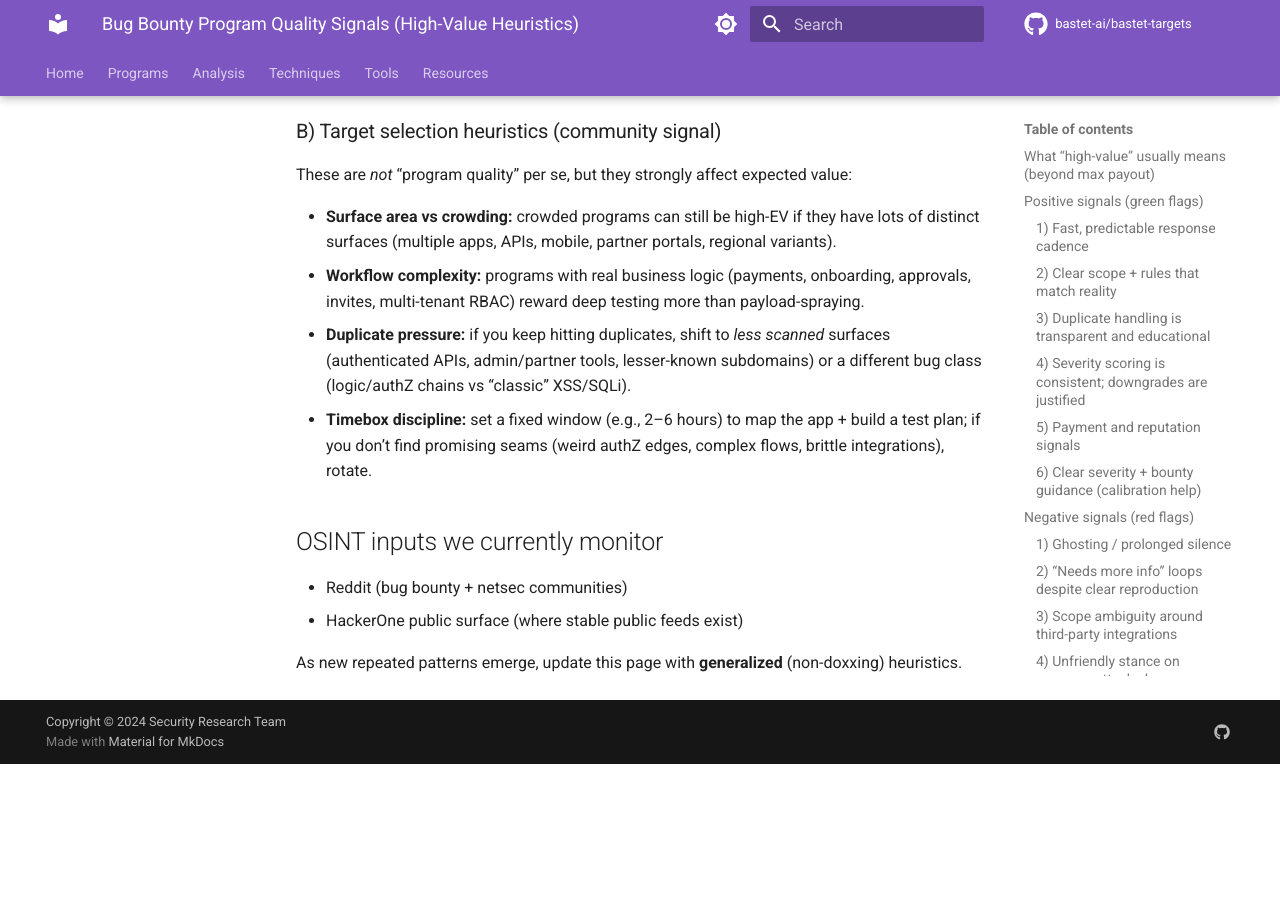
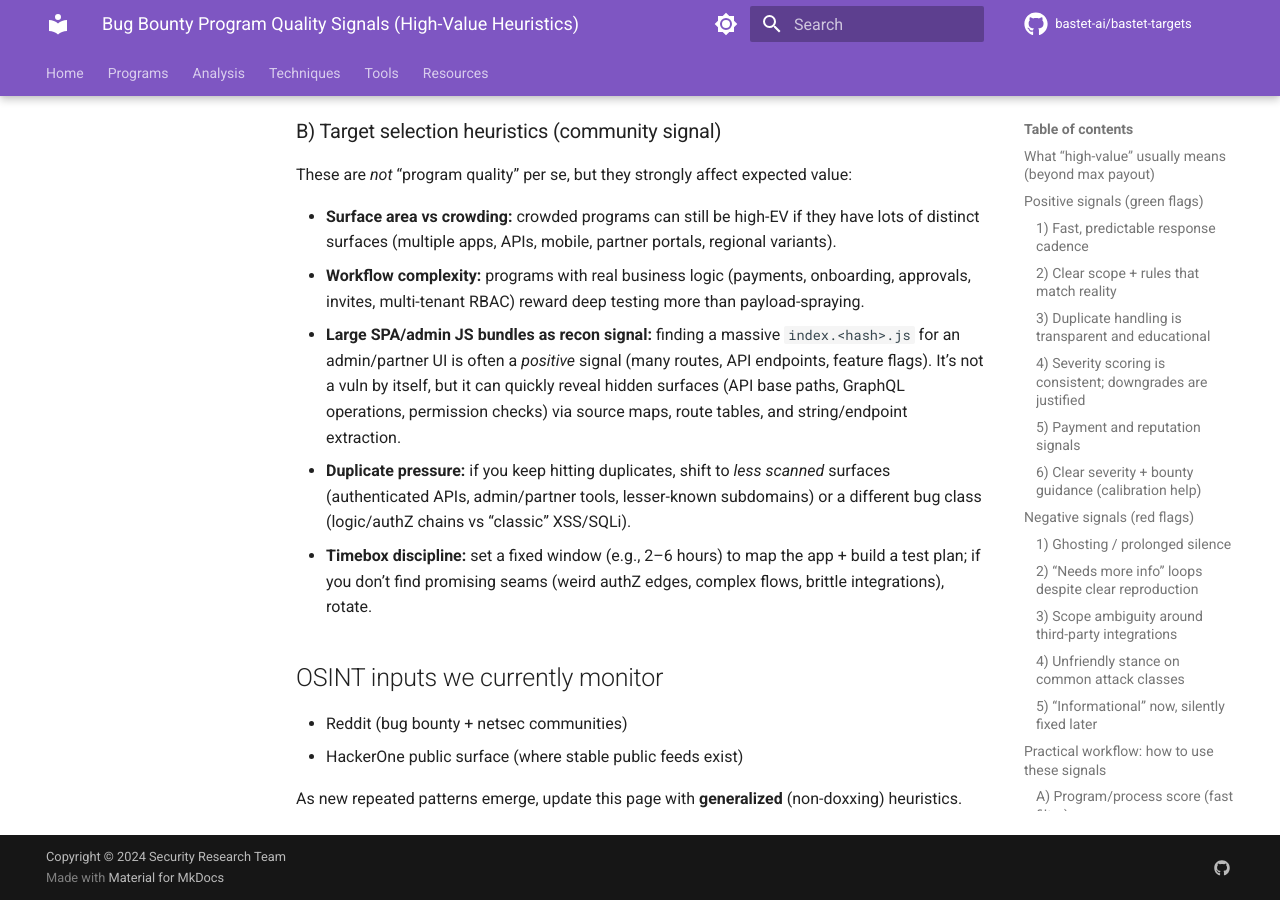
Before and after one commit to bastet-ai/bastet-targets, an MkDocs documentation site: the page built from docs/program-quality-signals.md, in a window 1280 px wide and 900 px high, scrolled down 3435 px. Built offline with MkDocs 1.6.1 and Material for MkDocs 9.7.7, drawn with Linux system fonts in a browser that asks for light colours; comment, search, counter and statistics services are not loaded; before the commit the page ends 4199 px from its top, so only the background shows below that.

Commit message:
Update program-quality heuristics + refresh H1 public index

```diff
--- a/docs/program-quality-signals.md
+++ b/docs/program-quality-signals.md
@@ -117,6 +117,7 @@
 
 - **Surface area vs crowding:** crowded programs can still be high-EV if they have lots of distinct surfaces (multiple apps, APIs, mobile, partner portals, regional variants).
 - **Workflow complexity:** programs with real business logic (payments, onboarding, approvals, invites, multi-tenant RBAC) reward deep testing more than payload-spraying.
+- **Large SPA/admin JS bundles as recon signal:** finding a massive `index.<hash>.js` for an admin/partner UI is often a *positive* signal (many routes, API endpoints, feature flags). It’s not a vuln by itself, but it can quickly reveal hidden surfaces (API base paths, GraphQL operations, permission checks) via source maps, route tables, and string/endpoint extraction.
 - **Duplicate pressure:** if you keep hitting duplicates, shift to *less scanned* surfaces (authenticated APIs, admin/partner tools, lesser-known subdomains) or a different bug class (logic/authZ chains vs “classic” XSS/SQLi).
 - **Timebox discipline:** set a fixed window (e.g., 2–6 hours) to map the app + build a test plan; if you don’t find promising seams (weird authZ edges, complex flows, brittle integrations), rotate.
 
```
Also changed, not shown: docs/programs/hackerone-public.md (+1 -1 lines), 1 other file.
